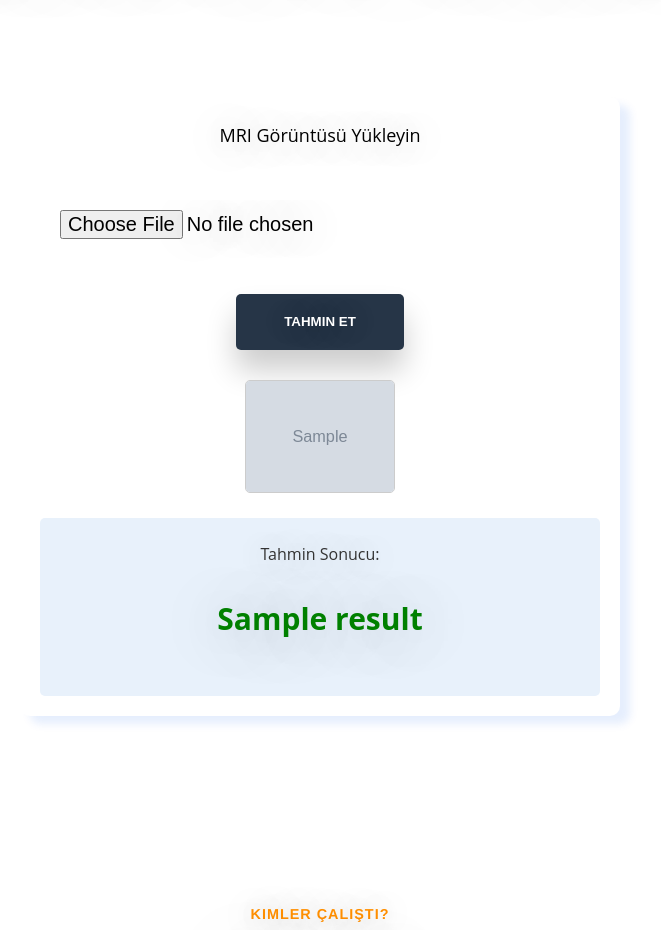
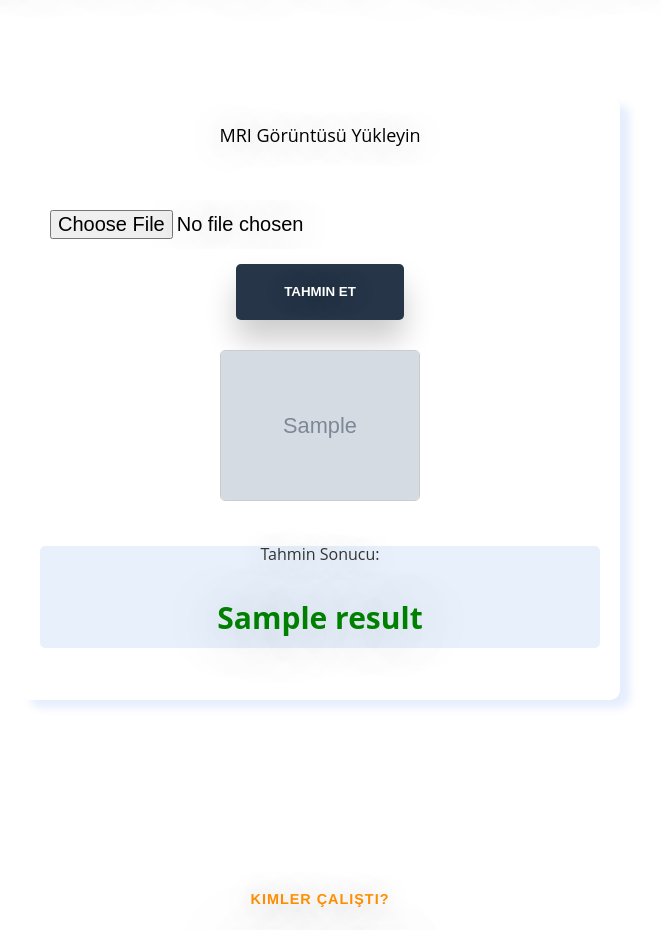
Before and after one commit to beyzakurtel/project, a Flask app: template templates/index.html in a window 1280 px wide. Shown: the part 1170-2100 px from the top of the page, without its empty margins (320-981 px from the left). Run offline with Flask 3, Linux system fonts and the light colour scheme; the template is opened without the code that fills it: most values are stand-ins (such as "Sample title", 1, 10 or a date in 2020); grey boxes marked "Sample" are stand-in pictures.

Commit message:
Update satisfaction.css

```diff
--- a/static/css/satisfaction.css
+++ b/static/css/satisfaction.css
@@ -55,9 +55,9 @@
 }
 
 .file-input {
-    padding: 10px 20px 40px 20px;
+    padding: 10px ;
     font-size: 20px;
-    margin-bottom: 20px;
+    margin-bottom: 30px;
     border-radius: 5px;
     width: 100%;
     cursor: pointer;
@@ -68,8 +68,7 @@
 /* Tahmin sonucu kutusu */
 .result {
     background-color: #e8f1fb;
-    padding: 15px;
-    margin-top: 20px;
+    margin-top: 40px;
     border-radius: 5px;
     color: black;
     box-shadow:  4px rgba(13, 13, 13, 0.1);
@@ -95,7 +94,7 @@
 
 
 .uploaded-image img {
-    max-width: 150px;
+    max-width: 200px;
     height: auto;
     border: 1px solid #ccc;
     border-radius: 5px;
```
